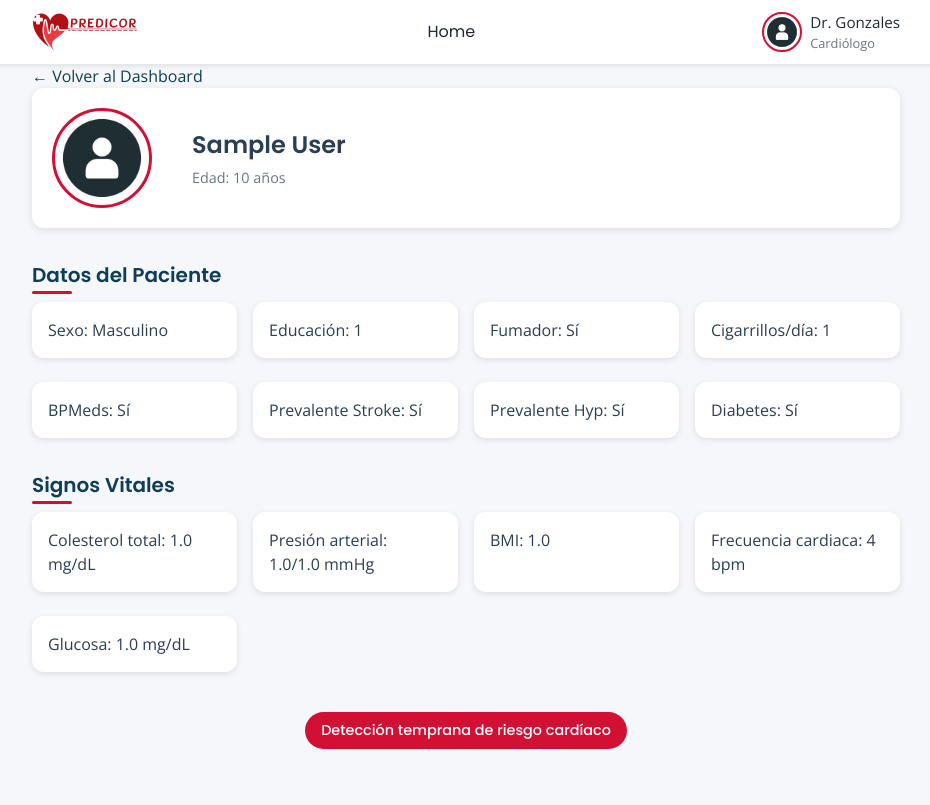
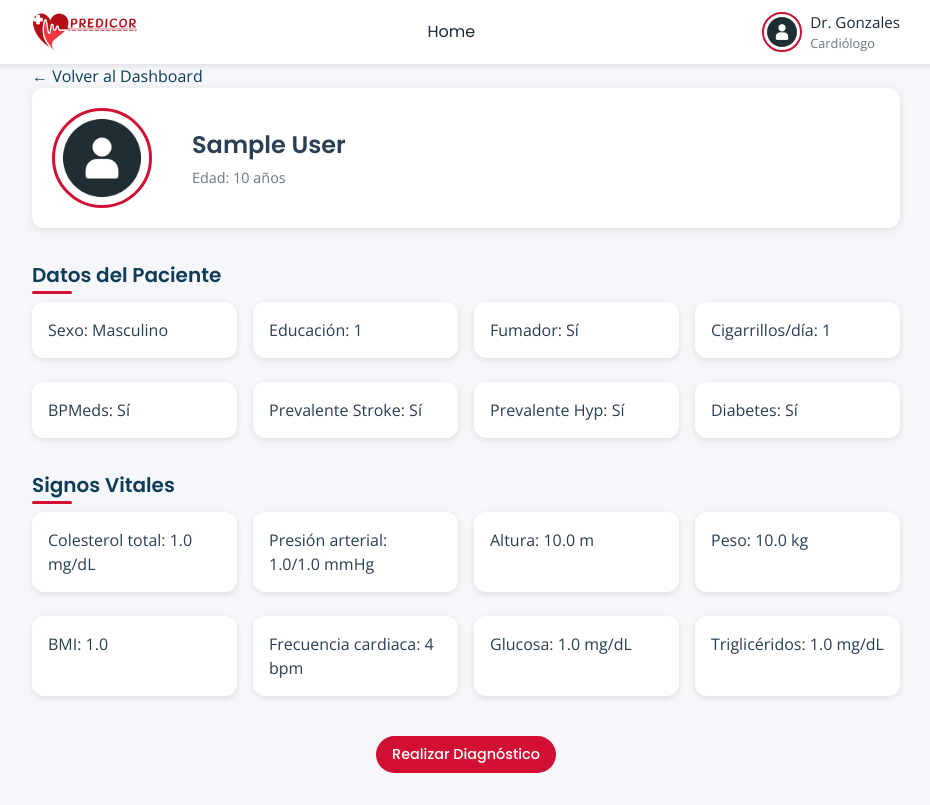
Before and after one commit to FrentzP12/PREDICOR, a Django app: page /patients/1/ in a window 1280 px wide. Shown: the whole page, without its empty margins (174-1104 px from the left). Before the commit the page ends 749 px from the top, so only its background shows below. Run offline with Django 5.2, Linux system fonts and the light colour scheme; tables that the repository leaves empty hold one stand-in row (values such as "Sample post"); parts of the project's set-up code (start-up, migrations or seed data) failed here and were passed over.

Commit message:
big updt

```diff
--- a/patients/models.py
+++ b/patients/models.py
@@ -50,9 +50,17 @@ class Patient(models.Model):
     totChol = models.FloatField()
     sysBP = models.FloatField()
     diaBP = models.FloatField()
-    BMI = models.FloatField()
+    BMI = models.FloatField(null=True, blank=True)
     heartRate = models.PositiveSmallIntegerField()
     glucose = models.FloatField()
+    height = models.FloatField(null=True, blank=True)         # en metros
+    weight = models.FloatField(null=True, blank=True)         # en kilogramos
+    triglycerides = models.FloatField(null=True, blank=True)
+
+    def save(self, *args, **kwargs):
+        if self.height and self.weight and self.height > 0:
+            self.BMI = round(self.weight / (self.height ** 2), 2)
+        super().save(*args, **kwargs)
 
     def __str__(self):
         return f"{self.first_name} {self.last_name} ({'M' if self.male else 'F'}) | {self.age} años "
--- a/patients/serializers.py
+++ b/patients/serializers.py
@@ -23,4 +23,7 @@ class PatientSerializer(serializers.ModelSerializer):
             'BMI',
             'heartRate',
             'glucose',
+            'weight',
+            'height',
+            'triglycerides',
         ]
--- a/patients/views.py
+++ b/patients/views.py
@@ -111,6 +111,14 @@ class PatientDetailView(DetailView):
             ctx["risk_stroke"]      = round(prob_stroke * 100, 1)
             ctx["risk_no_stroke"]   = round(100 - ctx["risk_stroke"], 1)
 
+            # 1️⃣ RANGOS IDEALES
+            ctx["ideal_ranges"] = {
+            "totChol": 200,         # mg/dL
+            "triglycerides": 150,   # mg/dL
+            "glucose": 100,         # mg/dL
+            "sysBP": 120,           # mmHg
+            "heartRate": 70,        # bpm
+            }
 
         return ctx
 
--- a/static/css/detail.css
+++ b/static/css/detail.css
@@ -246,3 +246,21 @@ a.volver-dashboard {
   --color-texto-muy-oscuro: #1b2a38;
   --color-sombra: rgba(0, 0, 0, 0.1);
 }
+.charts-row {
+  display: flex;
+  justify-content: space-around;
+  flex-wrap: wrap;
+  gap: 2rem;
+  margin-bottom: 2rem;
+}
+.chart-container {
+  text-align: center;
+}
+.risk-label {
+  margin-top: 0.5rem;
+  font-weight: bold;
+}
+.radar-container {
+  max-width: 500px;
+  margin: 0 auto 3rem;
+}
--- a/templates/home.html
+++ b/templates/home.html
@@ -380,6 +380,8 @@ document.getElementById("busquedaPaciente").addEventListener("input", (e) => {
     </select>
 
     <input name="education" type="number" placeholder="Nivel educativo (1–4)" required>
+    <input name="height" type="number" step="any" placeholder="Estatura en metros" required>
+    <input name="weight" type="number" step="any" placeholder="Peso en kilogramos" required>
     <input type="hidden" name="currentSmoker" value="false">
     <label>
      <input type="checkbox" name="currentSmoker" value="true">
@@ -393,9 +395,11 @@ document.getElementById("busquedaPaciente").addEventListener("input", (e) => {
     <input name="totChol" type="number" step="any" placeholder="Colesterol total (mg/dL)">
     <input name="sysBP" type="number" step="any" placeholder="Presión sistólica (mmHg)">
     <input name="diaBP" type="number" step="any" placeholder="Presión diastólica (mmHg)">
-    <input name="BMI" type="number" step="any" placeholder="Índice de masa corporal">
+    <!-- BMI se calcula automáticamente, por eso no se solicita en el formulario -->
     <input name="heartRate" type="number" placeholder="Frecuencia cardíaca (lpm)">
     <input name="glucose" type="number" step="any" placeholder="Glucosa en sangre (mg/dL)">
+    <input name="triglycerides" type="number" step="any" placeholder="Triglicéridos (mg/dL)">
+
 
     <div style="margin-top: 20px;">
       <button type="submit" class="btn btn--primary">Agregar Paciente</button>
--- a/templates/patient_detail.html
+++ b/templates/patient_detail.html
@@ -40,9 +40,12 @@
     <ul>
       <li>Colesterol total: {{ paciente.totChol }} mg/dL</li>
       <li>Presión arterial: {{ paciente.sysBP }}/{{ paciente.diaBP }} mmHg</li>
+      <li>Altura: {{ paciente.height }} m</li>
+      <li>Peso: {{ paciente.weight }} kg</li>
       <li>BMI: {{ paciente.BMI }}</li>
       <li>Frecuencia cardiaca: {{ paciente.heartRate }} bpm</li>
       <li>Glucosa: {{ paciente.glucose }} mg/dL</li>
+      <li>Triglicéridos: {{ paciente.triglycerides }} mg/dL</li>
     </ul>
   </section>
 
@@ -51,26 +54,29 @@
     <form method="get" style="display:inline-block;">
       <input type="hidden" name="predict" value="1">
       <button type="submit" class="btn btn--primary">
-        Detección temprana de riesgo cardíaco
+        Realizar Diagnóstico
       </button>
     </form>
   </div>
 
   <!-- Resultados: dos gráficos lado a lado -->
   {% if risk_chd %}
-    <div style="display:flex; justify-content:space-around; flex-wrap:wrap; gap:2rem; margin-bottom:2rem;">
-      <div style="text-align:center;">
-        <div style="width:200px; height:200px; margin:0 auto; position:relative;">
+    <!-- ————— Gráficos Doughnut ————— -->
+    <div class="charts-row">
+      <div class="chart-container">
         <canvas id="chartChd"></canvas>
+        <p id="chdLabel" class="risk-label"></p>
       </div>
-        <p>CHD 10 años: <strong>{{ risk_chd }}%</strong></p>
+      <div class="chart-container">
+        <canvas id="chartStroke"></canvas>
+        <p id="strokeLabel" class="risk-label"></p>
       </div>
-      <div style="text-align:center;">
-        <div style="width:200px; height:200px; margin:0 auto; position:relative;">
-          <canvas id="chartStroke"></canvas>
     </div>
-        <p>Stroke: <strong>{{ risk_stroke }}%</strong></p>
-      </div>
+
+    <!-- ————— Gráfico Radar ————— -->
+    <div class="radar-container">
+      <canvas id="chartRadar"></canvas>
+      <p style="text-align:center; margin-top:0.5rem;">Perfil general de métricas clínicas</p>
     </div>
   {% endif %}
 </div>
@@ -80,9 +86,9 @@
   <script src="https://cdn.jsdelivr.net/npm/chart.js"></script>
   <script>
   {% if risk_chd %}
-    // CHD
-    new Chart(
-      document.getElementById('chartChd').getContext('2d'), {
+    // ————— Doughnut CHD —————
+    const chdCtx = document.getElementById('chartChd').getContext('2d');
+    new Chart(chdCtx, {
       type: 'doughnut',
       data: {
         labels: ['Riesgo','Sin riesgo'],
@@ -92,16 +98,21 @@
           borderWidth: 1
         }]
       },
-        options: {
-          cutout: '70%',
-          plugins: { legend: { display: false } },
-          responsive: true
-        }
-      }
-    );
-    // Stroke
-    new Chart(
-      document.getElementById('chartStroke').getContext('2d'), {
+      options: { cutout: '70%', plugins: { legend: { display: false } }, responsive: true }
+    });
+    // Etiqueta CHD
+    (()=>{
+      const lbl = document.getElementById('chdLabel');
+      const v = {{ risk_chd }};
+      if (v <= 10)      { lbl.textContent='Saludable';   lbl.style.color='#27ae60'; }
+      else if (v <= 45) { lbl.textContent='Riesgo medio'; lbl.style.color='#e67e22'; }
+      else              { lbl.textContent='Riesgo alto';  lbl.style.color='#c0392b'; }
+      lbl.style.fontWeight = 'bold';
+    })();
+
+    // ————— Doughnut Stroke —————
+    const strokeCtx = document.getElementById('chartStroke').getContext('2d');
+    new Chart(strokeCtx, {
       type: 'doughnut',
       data: {
         labels: ['Riesgo','Sin riesgo'],
@@ -111,13 +122,61 @@
           borderWidth: 1
         }]
       },
+      options: { cutout: '70%', plugins: { legend: { display: false } }, responsive: true }
+    });
+    // Etiqueta Stroke
+    (()=>{
+      const lbl = document.getElementById('strokeLabel');
+      const v = {{ risk_stroke }};
+      if (v <= 10)      { lbl.textContent='Saludable';   lbl.style.color='#27ae60'; }
+      else if (v <= 45) { lbl.textContent='Riesgo medio'; lbl.style.color='#e67e22'; }
+      else              { lbl.textContent='Riesgo alto';  lbl.style.color='#c0392b'; }
+      lbl.style.fontWeight = 'bold';
+    })();
+
+    // ————— Radar Actual vs Ideal —————
+    const radarCtx = document.getElementById('chartRadar').getContext('2d');
+    new Chart(radarCtx, {
+      type: 'radar',
+      data: {
+        labels: ['Colesterol','Triglicéridos','Glucosa','SysBP','HeartRate'],
+        datasets: [
+          {
+            label: 'Actual',
+            data: [
+              {{ paciente.totChol }},
+              {{ paciente.triglycerides }},
+              {{ paciente.glucose }},
+              {{ paciente.sysBP }},
+              {{ paciente.heartRate }}
+            ],
+            fill: true,
+            backgroundColor: 'rgba(210,16,52,0.2)',
+            borderColor: 'rgba(210,16,52,1)',
+            pointBackgroundColor: 'rgba(210,16,52,1)'
+          },
+          {
+            label: 'Ideal',
+            data: [
+              200,   // Colesterol ideal
+              150,   // Triglicéridos ideales
+              100,   // Glucosa ideal
+              120,   // SysBP ideal
+              80     // HeartRate ideal
+            ],
+            fill: true,
+            backgroundColor: 'rgba(52,152,219,0.2)',
+            borderColor: 'rgba(52,152,219,1)',
+            pointBackgroundColor: 'rgba(52,152,219,1)'
+          }
+        ]
+      },
       options: {
-          cutout: '70%',
-          plugins: { legend: { display: false } },
+        scales: { r: { beginAtZero: true } },
+        plugins: { legend: { position: 'bottom' } },
         responsive: true
       }
-      }
-    );
+    });
   {% endif %}
   </script>
 {% endblock %}
```
Also changed, not shown: patients/migrations/0005_patient_height_patient_triglycerides_patient_weight.py (added), patients/migrations/0006_alter_patient_bmi.py (added). Lines whose indentation alone changed are shown as unchanged.
